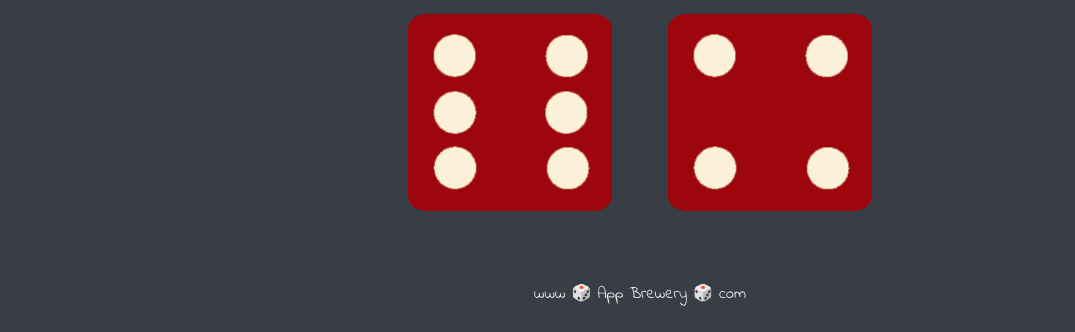
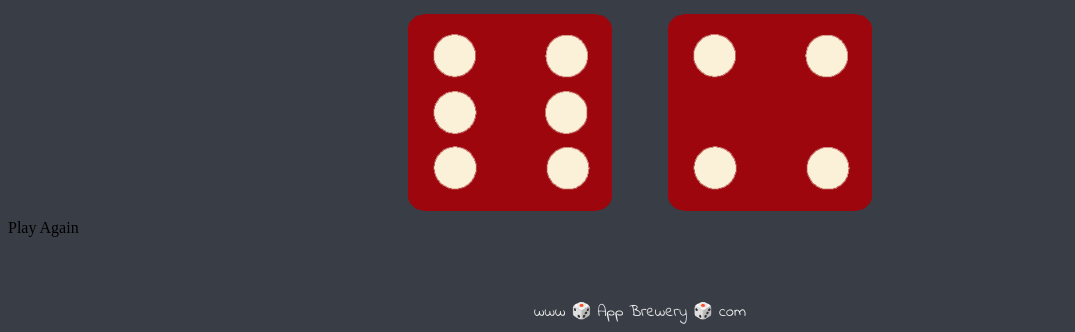
Before and after one commit to Shivam-exee/Dice-challenge, a plain HTML site: page index.html in a window 1280 px wide. Shown: the part 481-813 px from the top of the page, without its empty margins (0-1075 px from the left). Drawn offline with Linux system fonts and the light colour scheme.

Commit message:
Update index.html

```diff
--- a/index.html
+++ b/index.html
@@ -24,6 +24,10 @@
       </div>
     </div>
 
+    <div class=replayButton>
+      Play Again
+    </div>
+
     <footer>www 🎲 App Brewery 🎲 com</footer>
     <script src="index.js"></script>
   </body>
```
